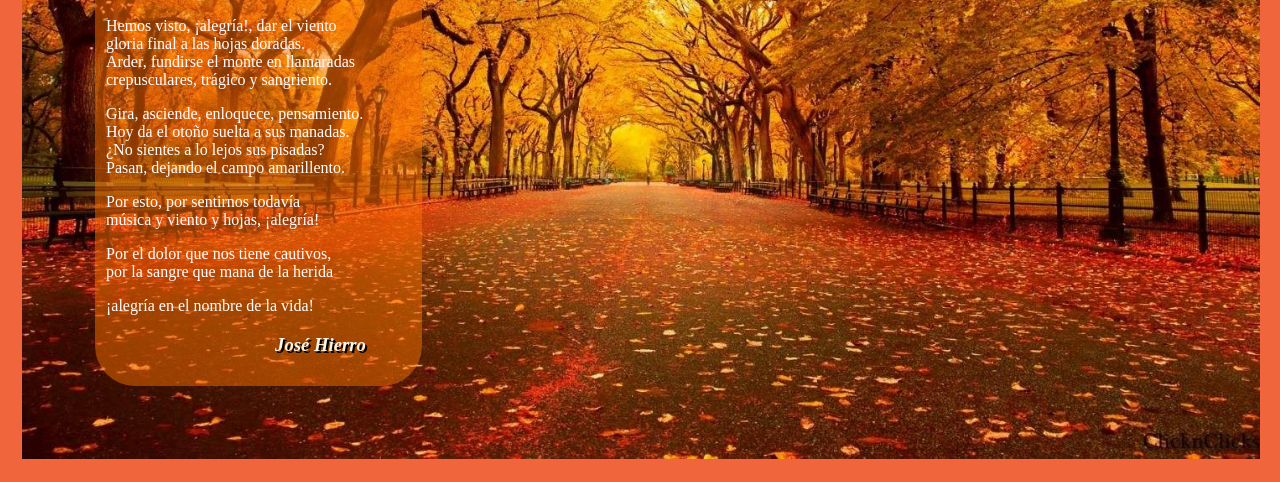
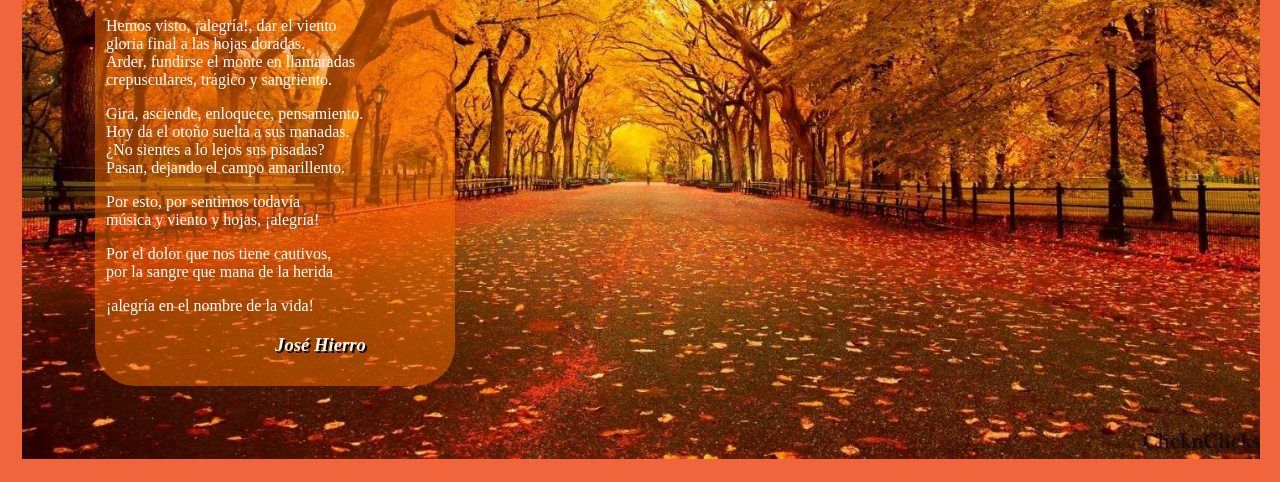
Before and after one commit to mnataliacm/autumn, a plain HTML site: page index.html in a window 1280 px wide. Shown: the part 318-800 px from the top of the page. Drawn offline with Linux system fonts and the light colour scheme; a web font is replaced by a local one.

Commit message:
Add files via upload

```diff
--- a/estilo/syle.css
+++ b/estilo/syle.css
@@ -26,7 +26,7 @@ body {
             border-radius: 40px;
             width: 1% 5% 1% 1%;
             max-width: 260px;
-            padding: 1% 5% 1% 1%;
+            padding: 1% 8% 1% 1%;
             margin: 1% 1%;
             background-color: rgba(255, 115, 0, 0.479);
         }
```
